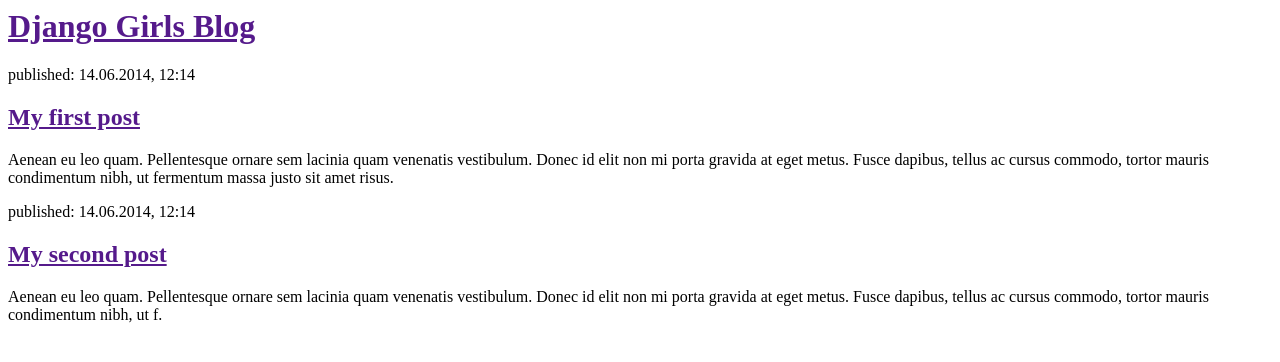
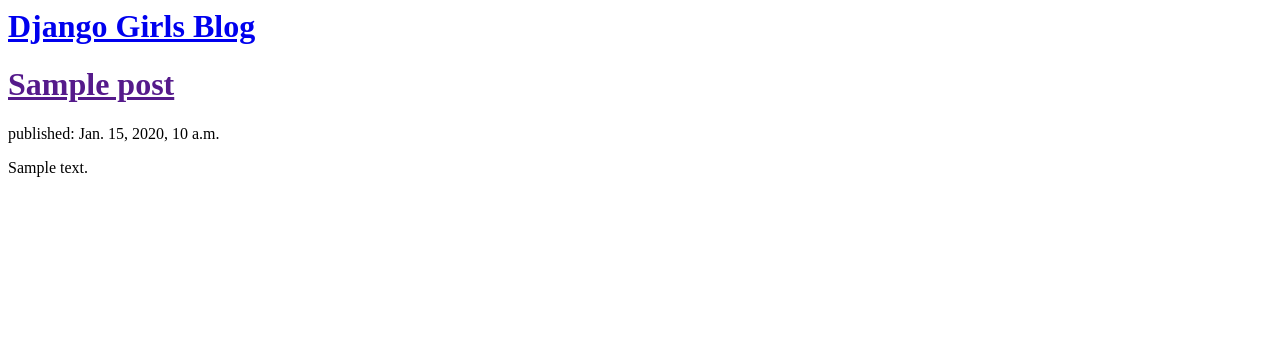
Before and after one commit to airwin1391/my-first-blog, a Django app: template blog/templates/blog/post_list.html in a window 1280 px wide. Shown: the top 362 px of the page. Run offline with Django 3.2, Linux system fonts and the light colour scheme; the template is opened without the code that fills it: values that come from a table or form of the project are taken from there, others are empty; tables that the repository leaves empty hold one stand-in row (values such as "Sample post").

Commit message:
Modified templates to display posts from database.

```diff
--- a/blog/models.py
+++ b/blog/models.py
@@ -25,7 +25,7 @@
             blank=True, null=True)
 
     def publish(self): # These are methods, the things the class can do
-    # Def means to that this is a function/method
+    # Def means that this is a function/method
     # publish is the name of the method - naming rules are lowercase and underscores
         self.published_date = timezone.now()
         self.save()
--- a/blog/templates/blog/post_list.html
+++ b/blog/templates/blog/post_list.html
@@ -4,19 +4,16 @@
     </head>
     <body>
         <div>
-            <h1><a href="">Django Girls Blog</a></h1>
+            <h1><a href="/">Django Girls Blog</a></h1>
         </div>
 
+    {% for post in posts %}
         <div>
-            <p>published: 14.06.2014, 12:14</p>
-            <h2><a href="">My first post</a></h2>
-            <p>Aenean eu leo quam. Pellentesque ornare sem lacinia quam venenatis vestibulum. Donec id elit non mi porta gravida at eget metus. Fusce dapibus, tellus ac cursus commodo, tortor mauris condimentum nibh, ut fermentum massa justo sit amet risus.</p>
+            <h1><a href="">{{ post.title }}</a></h1>
+            <p>published: {{ post.published_date }}</p>
+            <p>{{ post.text|linebreaks }}</p>
         </div>
+    {% endfor %}
 
-        <div>
-            <p>published: 14.06.2014, 12:14</p>
-            <h2><a href="">My second post</a></h2>
-            <p>Aenean eu leo quam. Pellentesque ornare sem lacinia quam venenatis vestibulum. Donec id elit non mi porta gravida at eget metus. Fusce dapibus, tellus ac cursus commodo, tortor mauris condimentum nibh, ut f.</p>
-        </div>
     </body>
 </html>
```
Also changed, not shown: blog/views.py (+14 -2 lines).
